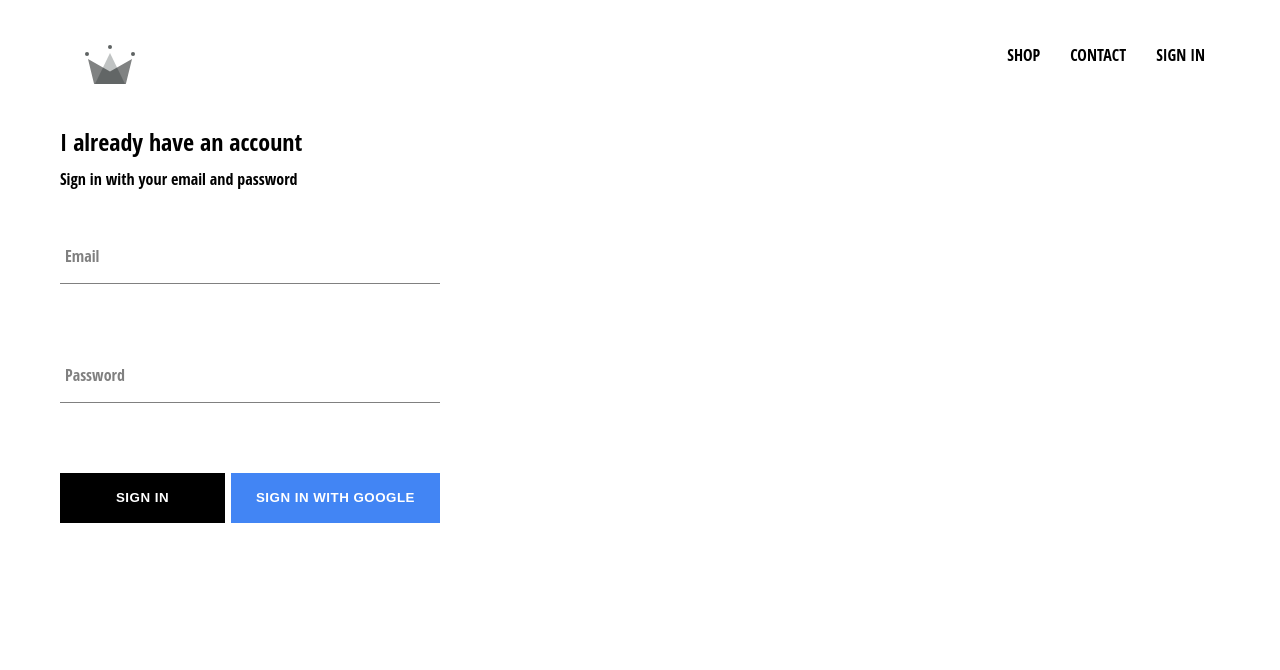
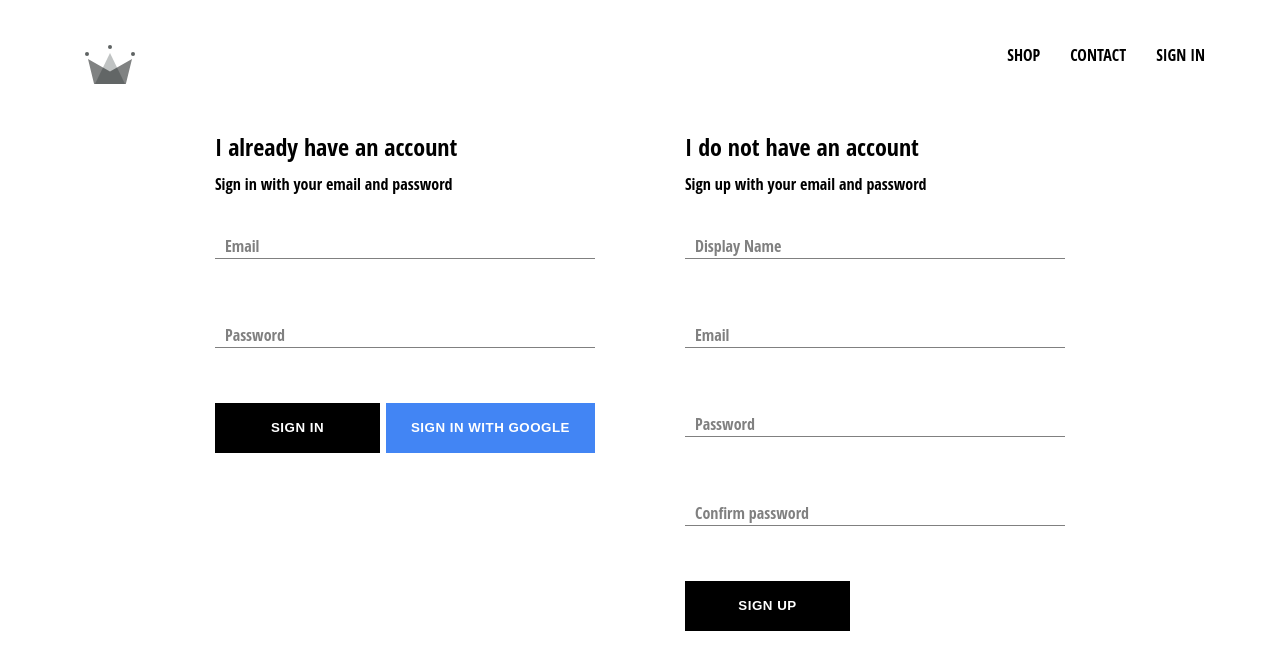
Before and after one commit to nguyenluhoangsang01/crwn-clothing, a React (Create React App) app: page /sign-in in a window 1280 px wide. Shown: the top 670 px of the page. Built offline with nearby package versions, Linux system fonts and the light colour scheme; no server answers.

Commit message:
implemented firebase utils, included ability to store authenticated users into our firestore database

```diff
--- a/src/App.js
+++ b/src/App.js
@@ -2,7 +2,7 @@ import { useEffect, useState } from "react";
 import { Route, Switch } from "react-router-dom";
 import "./App.css";
 import Header from "./components/Header";
-import { auth } from "./firebase/firebase.utils";
+import { auth, createUserProfileDocument } from "./firebase/firebase.utils";
 import Homepage from "./pages/Homepage";
 import ShopPage from "./pages/ShopPage";
 import SignInAndSignUpPage from "./pages/SignInAndSignUpPage";
@@ -11,8 +11,20 @@ function App() {
   const [currentUser, setCurrentUser] = useState(null);
 
   useEffect(() => {
-    const unsubscribeFromAuth = auth.onAuthStateChanged((user) => {
-      setCurrentUser(user);
+    const unsubscribeFromAuth = auth.onAuthStateChanged(async (userAuth) => {
+      if (userAuth) {
+        const userRef = await createUserProfileDocument(userAuth);
+        userRef.onSnapshot((snapshot) => {
+          setCurrentUser({
+            id: snapshot.id,
+            ...snapshot.data(),
+          });
+
+          console.log(currentUser);
+        });
+      } else {
+        setCurrentUser(userAuth);
+      }
     });
 
     return () => unsubscribeFromAuth();
--- a/src/components/CustomButton/index.jsx
+++ b/src/components/CustomButton/index.jsx
@@ -4,7 +4,7 @@ import { StyledButton } from "./CustomButton.styles";
 const CustomButton = ({ children, isGoogleSignIn, ...otherProps }) => {
   return (
     <StyledButton
-      className={`${isGoogleSignIn && "google-sign-in"}`}
+      className={`${isGoogleSignIn ? "google-sign-in" : ""}`}
       {...otherProps}
     >
       {children}
--- a/src/components/FormInput/FormInput.styles.js
+++ b/src/components/FormInput/FormInput.styles.js
@@ -2,19 +2,18 @@ import styled from "styled-components";
 
 export const FormInputWrapper = styled.div`
   position: relative;
-  margin: 45px 0;
+  margin: 30px 0;
 
   input {
     background: none;
     background-color: #fff;
     color: grey;
     font-size: 18px;
-    display: block;
     width: 100%;
     border: none;
     border-radius: 0;
     border-bottom: 1px solid grey;
-    margin: 25px 0;
+    margin: 10px 0 25px;
 
     &:focus {
       outline: none;
@@ -37,7 +36,7 @@ export const FormInputWrapper = styled.div`
     font-weight: normal;
     position: absolute;
     pointer-events: none;
-    left: 5px;
+    left: 10px;
     top: 10px;
     transition: 300ms ease all;
 
--- a/src/components/FormInput/index.jsx
+++ b/src/components/FormInput/index.jsx
@@ -2,7 +2,6 @@ import React from "react";
 import { FormInputWrapper } from "./FormInput.styles";
 
 const FormInput = ({ handleChange, label, ...otherProps }) => {
-  console.log(otherProps);
   return (
     <FormInputWrapper>
       <input onChange={handleChange} {...otherProps} />
--- a/src/components/SignIn/index.jsx
+++ b/src/components/SignIn/index.jsx
@@ -12,8 +12,13 @@ const SignIn = () => {
 
   const handleSubmit = (e) => {
     e.preventDefault();
-    setValues({ email: "", password: "" });
+
+    setValues({
+      email: "",
+      password: "",
+    });
   };
+
   const handleChange = (e) => {
     const { name, value } = e.currentTarget;
 
@@ -46,6 +51,7 @@ const SignIn = () => {
           handleChange={handleChange}
           label="Password"
         />
+
         <div>
           <CustomButton type="submit">Sign in</CustomButton>
           <CustomButton onClick={signInWithGoogle} isGoogleSignIn>
--- /dev/null
+++ b/src/components/SignUp/SignUp.styles.js
@@ -0,0 +1,11 @@
+import styled from "styled-components";
+
+export const SignUpWrapper = styled.div`
+  width: 380px;
+  display: flex;
+  flex-direction: column;
+
+  h2 {
+    margin: 10px 0;
+  }
+`;
--- /dev/null
+++ b/src/components/SignUp/index.jsx
@@ -0,0 +1,96 @@
+import React, { useState } from "react";
+import { auth, createUserProfileDocument } from "../../firebase/firebase.utils";
+import CustomButton from "../CustomButton";
+import FormInput from "../FormInput";
+import { SignUpWrapper } from "./SignUp.styles";
+
+const SignUp = () => {
+  const [values, setValues] = useState({
+    displayName: "",
+    email: "",
+    password: "",
+    confirmPassword: "",
+  });
+
+  const handleSubmit = async (e) => {
+    e.preventDefault();
+
+    if (values.password !== values.confirmPassword) {
+      alert("Password and confirm password do not match.");
+      return;
+    }
+
+    try {
+      const { user } = await auth.createUserWithEmailAndPassword(
+        values.email,
+        values.password
+      );
+
+      await createUserProfileDocument(user, values.displayName);
+
+      setValues({
+        displayName: "",
+        email: "",
+        password: "",
+        confirmPassword: "",
+      });
+    } catch (error) {
+      console.error(error);
+    }
+  };
+
+  const handleChange = (e) => {
+    const { name, value } = e.currentTarget;
+
+    setValues({
+      ...values,
+      [name]: value,
+    });
+  };
+
+  return (
+    <SignUpWrapper>
+      <h2>I do not have an account</h2>
+      <span>Sign up with your email and password</span>
+
+      <form onSubmit={handleSubmit}>
+        <FormInput
+          type="text"
+          name="displayName"
+          value={values.displayName}
+          required
+          handleChange={handleChange}
+          label="Display Name"
+        />
+        <FormInput
+          type="email"
+          name="email"
+          value={values.email}
+          required
+          handleChange={handleChange}
+          label="Email"
+        />
+        <FormInput
+          type="password"
+          name="password"
+          value={values.password}
+          required
+          handleChange={handleChange}
+          label="Password"
+        />
+        <FormInput
+          type="Password"
+          name="confirmPassword"
+          value={values.confirmPassword}
+          required
+          handleChange={handleChange}
+          label="Confirm password"
+        />
+
+        <CustomButton type="submit">Sign up</CustomButton>
+      </form>
+    </SignUpWrapper>
+  );
+};
+
+export default SignUp;
--- a/src/firebase/firebase.utils.js
+++ b/src/firebase/firebase.utils.js
@@ -12,12 +12,37 @@ const firebaseConfig = {
   measurementId: "G-6Q6B4MD6BT",
 };
 
+export const createUserProfileDocument = async (userAuth, additionalData) => {
+  if (!userAuth) return;
+
+  const userRef = firestore.doc(`users/${userAuth.uid}`);
+  const snapShot = await userRef.get();
+
+  if (!snapShot.exists) {
+    const { displayName, email } = userAuth;
+    const createdAt = new Date();
+
+    try {
+      await userRef.set({
+        ...additionalData,
+        displayName,
+        email,
+        createdAt,
+      });
+    } catch (error) {
+      console.log("Error creating user", error.message);
+    }
+  }
+
+  return userRef;
+};
+
 firebase.initializeApp(firebaseConfig);
 
 export const auth = firebase.auth();
 export const firestore = firebase.firestore();
 
 const provider = new firebase.auth.GoogleAuthProvider();
-export const signInWithGoogle = () => auth.signInWithPopup(provider);
+export const signInWithGoogle = () => firebase.auth().signInWithPopup(provider);
 
 export default firebase;
--- a/src/pages/SignInAndSignUpPage/SignInAndSignUpPage.styles.js
+++ b/src/pages/SignInAndSignUpPage/SignInAndSignUpPage.styles.js
@@ -0,0 +1,8 @@
+import styled from "styled-components";
+
+export const SignInAndSignUpPageWrapper = styled.div`
+  width: 850px;
+  display: flex;
+  justify-content: space-between;
+  margin: 30px auto;
+`;
--- a/src/pages/SignInAndSignUpPage/index.jsx
+++ b/src/pages/SignInAndSignUpPage/index.jsx
@@ -1,11 +1,14 @@
 import React from "react";
 import SignIn from "../../components/SignIn";
+import SignUp from "../../components/SignUp";
+import { SignInAndSignUpPageWrapper } from "./SignInAndSignUpPage.styles";
 
 const SignInAndSignUpPage = () => {
   return (
-    <>
+    <SignInAndSignUpPageWrapper>
       <SignIn />
-    </>
+      <SignUp />
+    </SignInAndSignUpPageWrapper>
   );
 };
 
```
